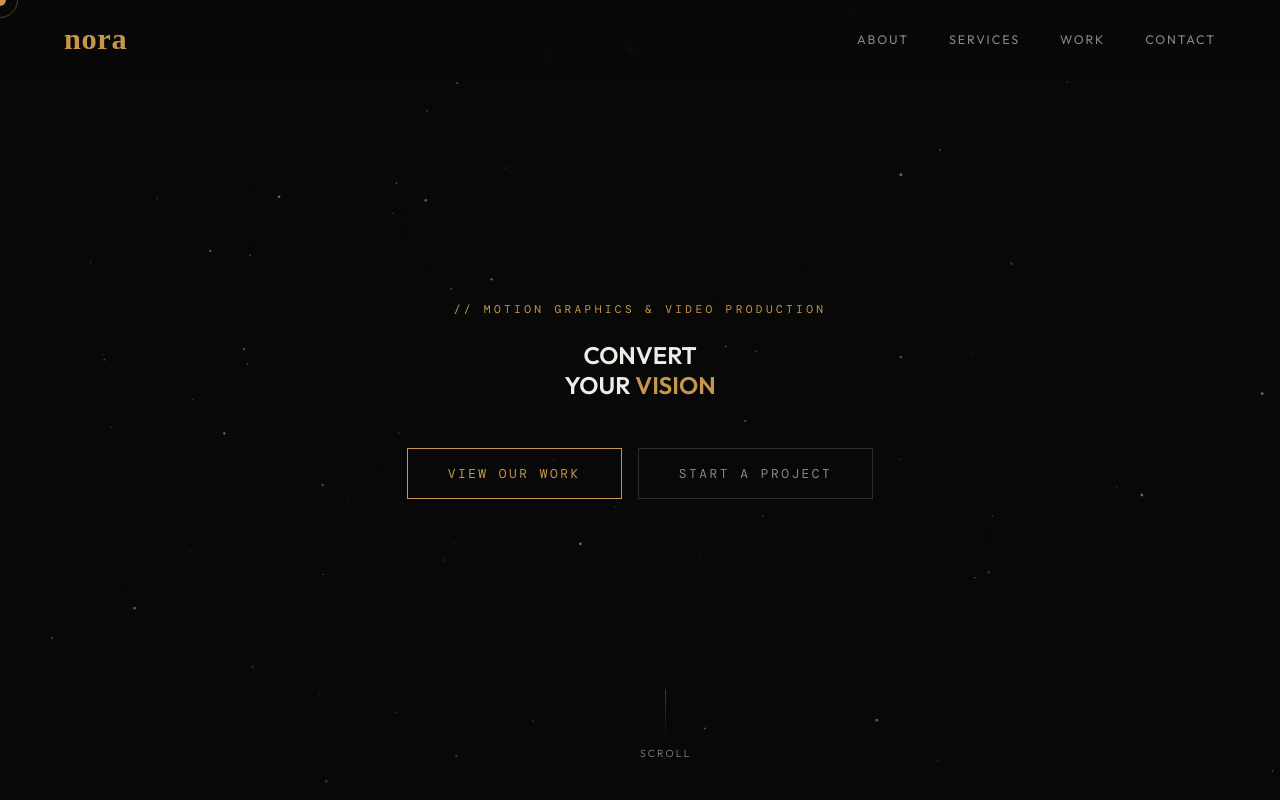
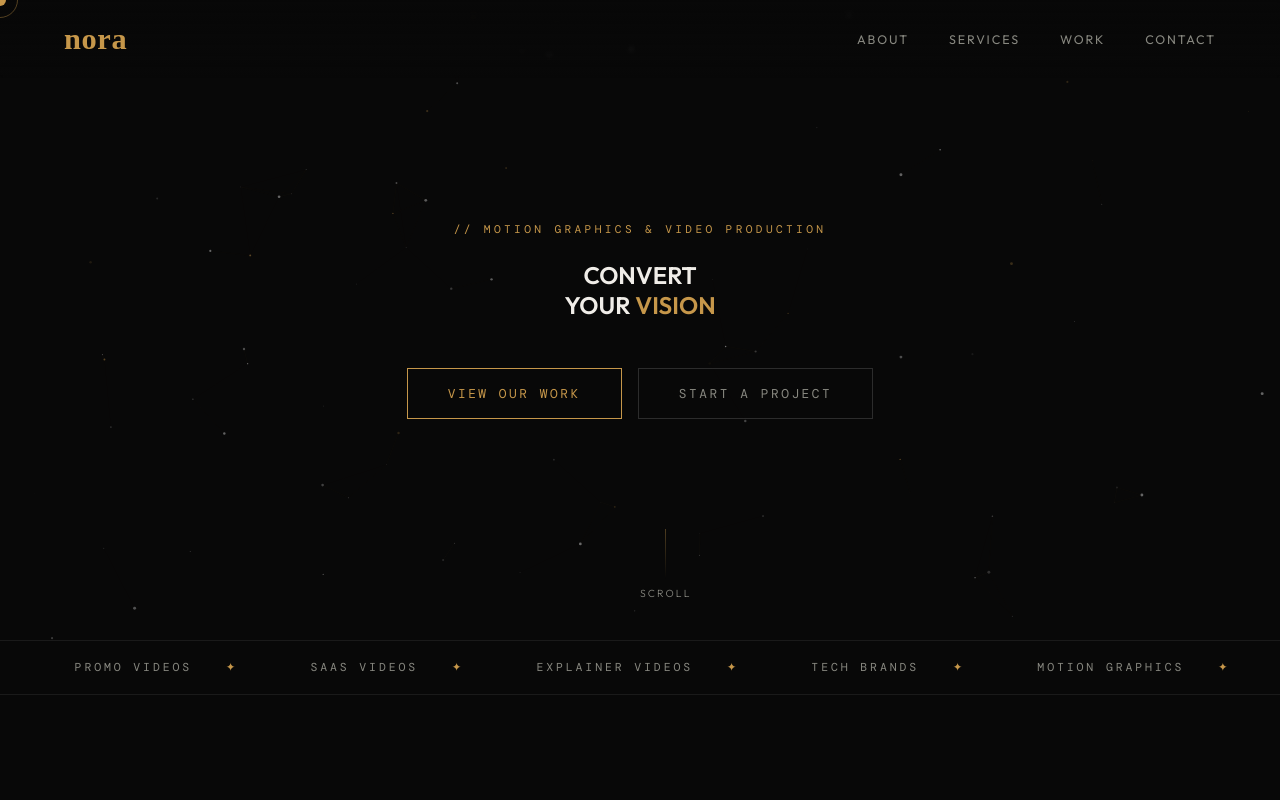
Before and after one commit to motionbynoor-create/noramotion.pro, a plain HTML site: page index.html in a window 1280 px wide. Shown: the top 800 px of the page. Drawn offline with nearby package versions, Linux system fonts and the light colour scheme.

Commit message:
Update index.html

```diff
--- a/index.html
+++ b/index.html
@@ -76,7 +76,7 @@
 
   /* HERO */
   #hero {
-    position: relative; height: 100vh;
+    position: relative; height: 80vh;
     display: flex; align-items: center; justify-content: center;
     overflow: hidden;
   }
```
